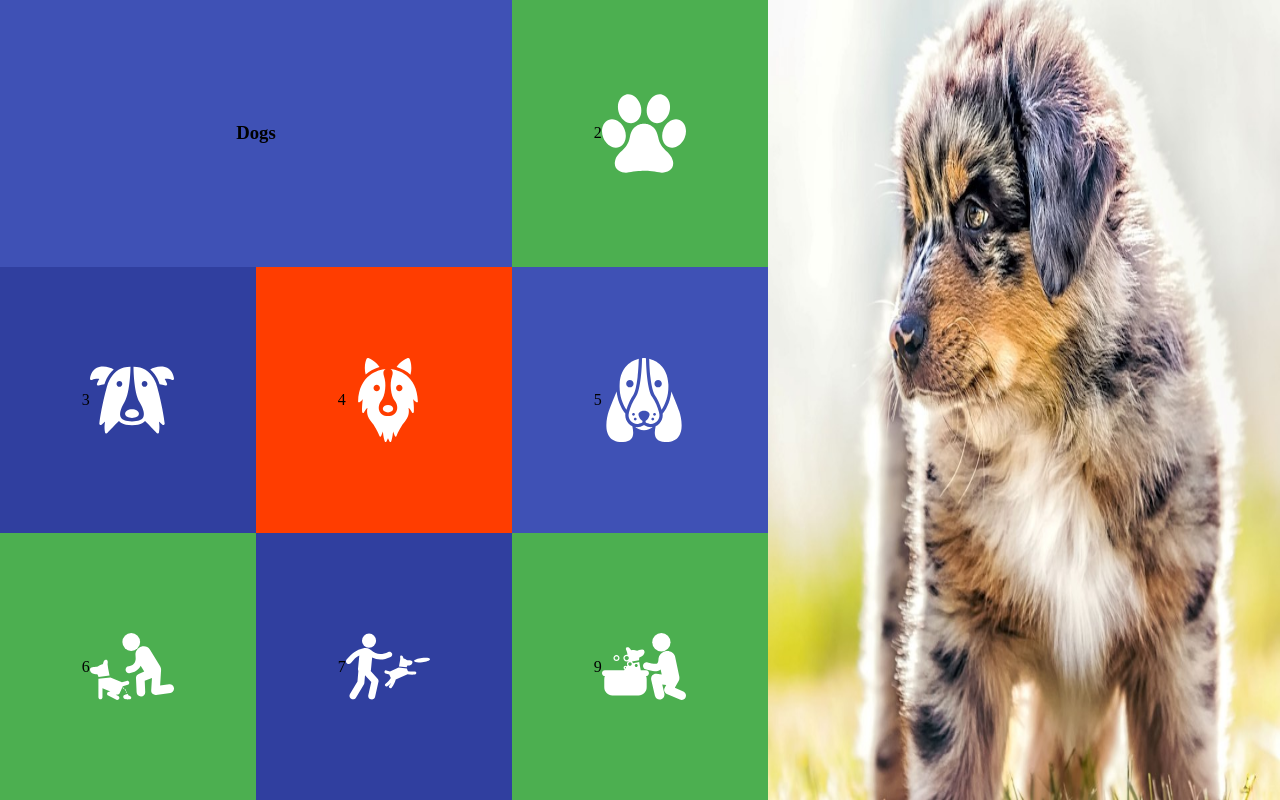
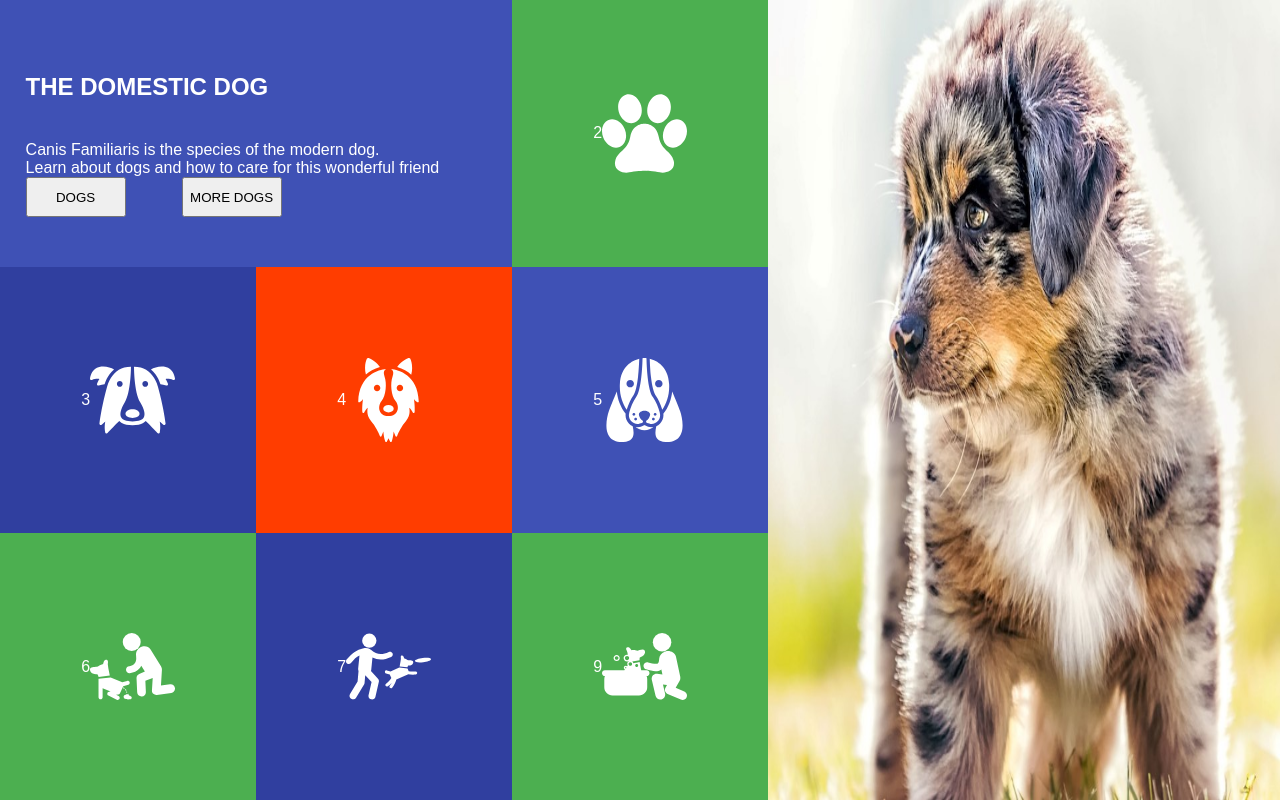
Before and after one commit to robbiegreiner/rg-comp-challenge-1, a plain HTML site: page index.html in a window 1280 px wide. Drawn offline with Linux system fonts and the light colour scheme.

Commit message:
images icons colors and layout

```diff
--- a/index.html
+++ b/index.html
@@ -8,7 +8,12 @@
   <body>
     <section class="left">
       <article class = "headbox">
-        <h1>Dogs</h1>
+        <h1>THE DOMESTIC DOG</h1>
+        <p>Canis Familiaris is the species of the modern dog.<br> Learn about dogs and how to care for this wonderful friend</p>
+        <div class="button-container">
+          <button>DOGS</button>
+          <button>MORE DOGS</button>
+        </div>
       </article>
       <article class="box2">2 <img src="images/animal-paw-print.svg" alt=""></article>
       <article class="box3">3 <img src="images/border-collie-dog-head.svg" alt=""></article>
--- a/style.css
+++ b/style.css
@@ -3,6 +3,8 @@ body{
   flex-direction: row;
   margin: 0;
   padding: 0;
+  font-family: sans-serif;
+  color: #FFFFFF;
 }
 
 section{
@@ -38,6 +40,10 @@ article{
   background-color: #3F51B5;;
   margin: 0;
   border: 0px;
+  display: flex;
+  flex-direction: column;
+  align-items: flex-start;
+  justify-content: center;
 }
 .box2{
   background-color: #4CAF50;
@@ -72,3 +78,24 @@ img{
   width: 100%;
   height: 100%;
 }
+h1{
+  margin-left: 5%;
+  font-size: 150%;
+}
+p{
+  margin-left: 5%;
+  margin-bottom: 0%;
+}
+button{
+  height: 40px;
+  width: 100px;
+}
+
+.button-container{
+  display: flex;
+  flex-direction: row;
+  margin-left: 5%;
+  justify-content: flex-start;
+  justify-content: space-between;
+  width: 50%;
+}
```
